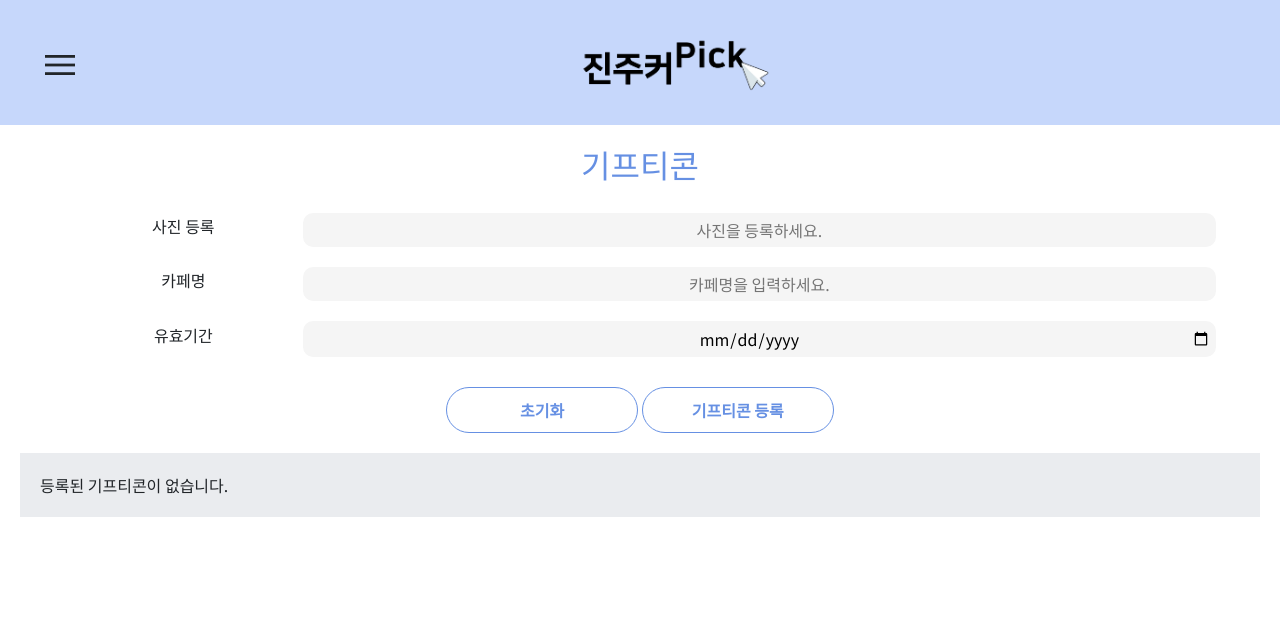
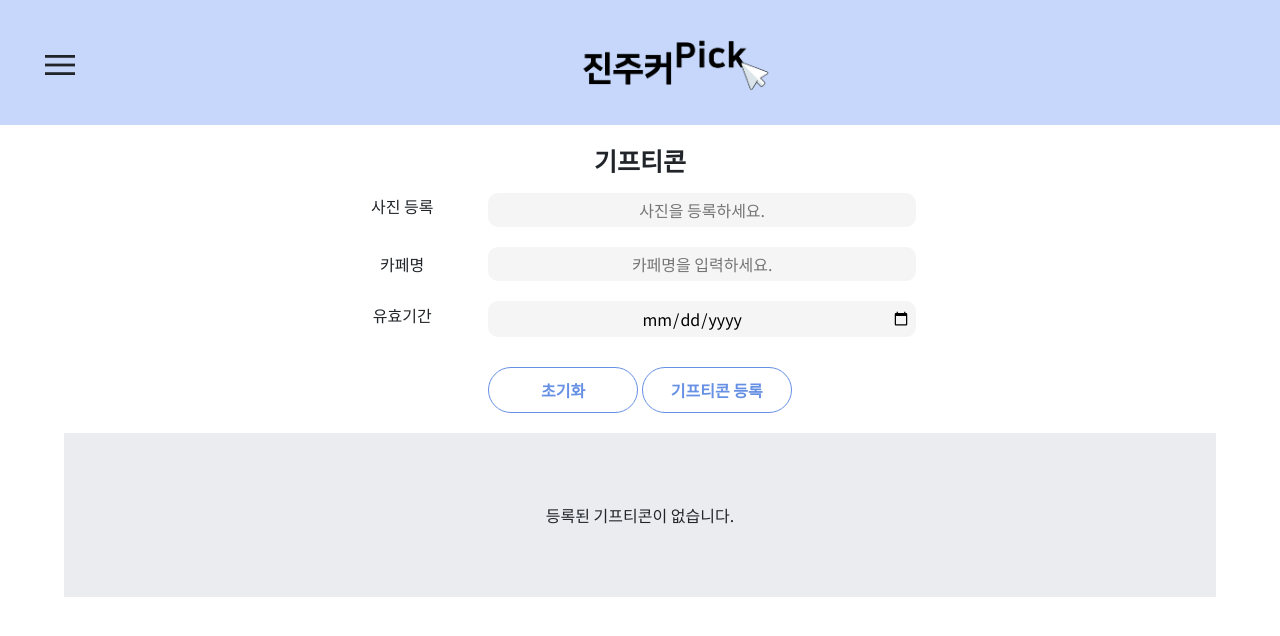
Before and after one commit to Do-09/JinjuCopick, a Node server app: template views/gifticon_upload.ejs in a window 1280 px wide. Shown: the top 636 px of the page. Run offline with Node 20, Linux system fonts and the light colour scheme; the template is opened without the code that fills it, so the values that code supplies are empty; some libraries are stand-ins or nearby versions.

Commit message:
gifticon_lists 디자인 수정

```diff
--- a/public/css/gifticon_upload.css
+++ b/public/css/gifticon_upload.css
@@ -17,9 +17,30 @@
   body::-webkit-scrollbar{display:none}
 
   .list_section {
-      margin : 20px;
+      margin : auto;
       padding: 20px;
+      width: 90%;
       background-color: #EAECEF;
+      margin-top: 20px;
+      margin-bottom: 40px;
+  }
+
+  .gifticon_lists {
+    width: 100%;
+    display: flex;
+    /*justify-content: center;
+    align-items: center;*/
+    flex-wrap: wrap;
+    gap: 40px;
+    opacity: 1;
+    transition: all ease-out 0.3s;
+}
+
+.no_upload {
+    text-align: center;
+    margin: auto;
+    margin-top: 50px;
+    margin-bottom: 50px;
 }
 
   .check_section, .del_btn {
@@ -45,24 +66,13 @@
 
   .upload h2 {
     text-align: center;
-      color: #6690E3;
-      margin-bottom: 20px;
+    font-size: 25px;
+    font-weight: bold;
   }
 
   #inputContainer {
-      margin-left:auto;
-      margin-right:auto;
-      width: 90%;
-  }
-
-  #upload_form {
-      background-color: white;
-      display: inline-block;
-      width: 80%;
-      flex-direction: column;
-      columns: 1;
-      padding: 2vw 4vw;
-      border: 1px solid royalblue;
+    margin:auto;
+    width: 600px;
   }
 
   .upload_input {
@@ -75,8 +85,13 @@
       font-size: 16px;
       border-radius: 10px;
       resize: none;
-      width: 100%;
+      width: 90%;
   }
+
+  /*#fileName {
+    width: 92%;
+    color:gray;
+  }*/
 
   .form_btn {
       background: white;
@@ -86,7 +101,7 @@
       font-size: 1rem;
       outline: none;
       cursor: pointer;
-      width: 15%;
+      width: 150px;
       font-weight: bold;
       margin: 20px auto 0;
       border-radius: 30px;
@@ -100,10 +115,11 @@
   }
 
 @media screen and (max-width: 667px) {
+    #inputContainer {
+        width: 100%;
+    }
+
     #upload_form {
         width:100%
     }
-      .form_btn {
-          width: 30%;
 }
-  }
--- a/views/gifticon_upload.ejs
+++ b/views/gifticon_upload.ejs
@@ -4,7 +4,6 @@
         <meta name="viewport" content="width=device-width, initial-scale=1.0">
         <title>진주커Pick</title>
         <link rel="stylesheet"  type="text/css" href="/public/css/gifticon_upload.css">
-        <link rel="stylesheet"  type="text/css" href="/public/css/gifticon_lists.css">
         <link rel="stylesheet"  type="text/css" href="/public/css/header.css">
 
         <link rel="stylesheet" href="https://maxcdn.bootstrapcdn.com/bootstrap/4.0.0/css/bootstrap.min.css"
@@ -37,7 +36,7 @@
                     </div>
                 </section>
             </div>
-            <script src="/public\js\index.js"></script>
+            <script src="public\js\index.js"></script>
             <div class="main_logo">
                 <a href="/"><img src="/public/static/jinju.textlogo.png" height= "110" alt="로고"></a>
             </div>
@@ -48,23 +47,25 @@
             <form action="/gifticon_upload/submit" id="myForm" method="post" enctype="multipart/form-data">
                 <table id="inputContainer">
                 <input type="file" id="gifticonImg" name="gifticonImg" accept="image/*" aria-required="true" required oninvalid="this.setCustomValidity('기프티콘 이미지를 선택해주세요.')" oninput="this.setCustomValidity('')">
+                    <!--<tr>
+                        <td colspan="2"><label for="gifticonImg" class="upload_input" id="fileName" style="width: 92%; color:gray">사진을 등록하세요.</label></td>
+                    </tr>-->
+
                     <tr>
-                        <td class="form_items">
+                        <td>
                             <span class="fileInput">
                                 <label for="gifticonImg">사진 등록</label>
                             </span>
                         </td>
-                        <td><input type="text" class="upload_input" id="fileName" value="" placeholder="사진을 등록하세요." required disabled></td>
+                        <td><input type="text" class="upload_input" id="fileName" value="" autocomplete="off" required oninvalid="this.setCustomValidity('사진을 등록해주세요.')" oninput="this.setCustomValidity('')" placeholder="사진을 등록하세요."></td>
                     </tr>
                     <tr>
-                        <td class="form_items"><label>카페명</td>
-                        <td><input type="text" class="upload_input" id="cafeName" name="cafeName" maxlength="30" required oninvalid="this.setCustomValidity('카페명을 입력해주세요.')" oninput="this.setCustomValidity('')" placeholder="카페명을 입력하세요." required></td>
+                        <td class="form_items">카페명</td>
+                        <td><input type="text" class="upload_input" id="cafeName" name="cafeName" maxlength="30" autocomplete="off" required oninvalid="this.setCustomValidity('카페명을 입력해주세요.')" oninput="this.setCustomValidity('')" placeholder="카페명을 입력하세요." required></td>
                     </tr>
                     <tr>
                         <td class="form_items"><label>유효기간</td>
                         <td><input type="date" class="upload_input" id="expirationDate" name="expirationDate" required oninvalid="this.setCustomValidity('유효기간을 선택해주세요.')" oninput="this.setCustomValidity('')"></label></td>
-
-                        <!--오늘 이전 날짜는 선택 불가능-->
                     </tr>
                 </table>
                 <input type="reset" class="form_btn" id="reset_btn" value="초기화" onclick="document.getElementById('fileName').textContent = '&nbsp;'">
@@ -88,7 +89,7 @@
                             <div class="gifticons">
                                 <% var image = data[i] %>
                                 <p><input type="checkbox" name="check" value="<%=image.gifticon%>" onclick="checkSelectAll()"></p>
-                                    <img src="<%= image.gifticon %>" width="100" height="150" onclick="window.open(this.src)">
+                                <img src="<%= image.gifticon %>" width="100" height="150" onclick="window.open(this.src, '_blank', 'width=800, height=600')">
                                 <div>카페명 : <%= image.name %></div>
                                 <div>유효기간 : <span class="newDate"><%=image.date%></span></div>
                             </div>
@@ -150,6 +151,5 @@
             dateElement.setAttribute("min", date);
         </script>
 
-
     </body>
 </html>
```
Lines whose indentation alone changed are shown as unchanged.
